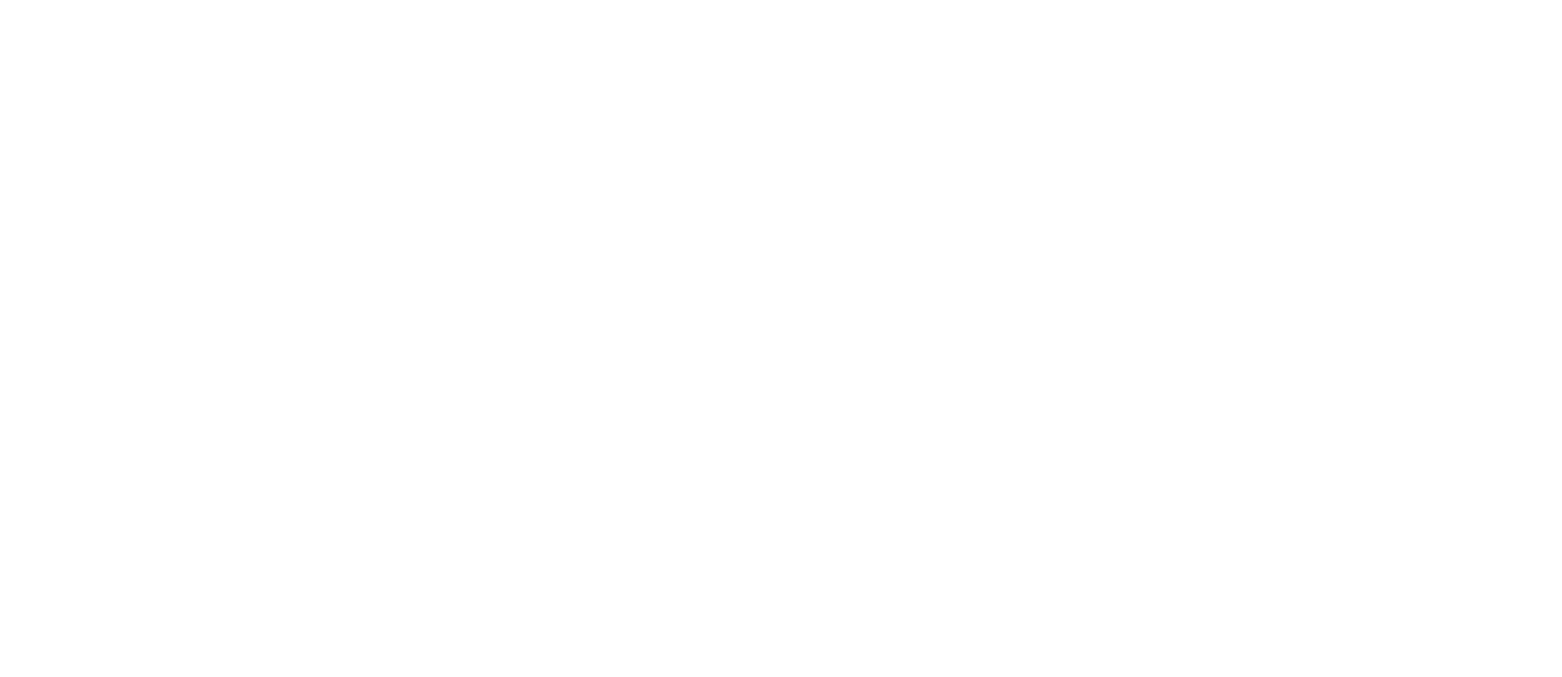
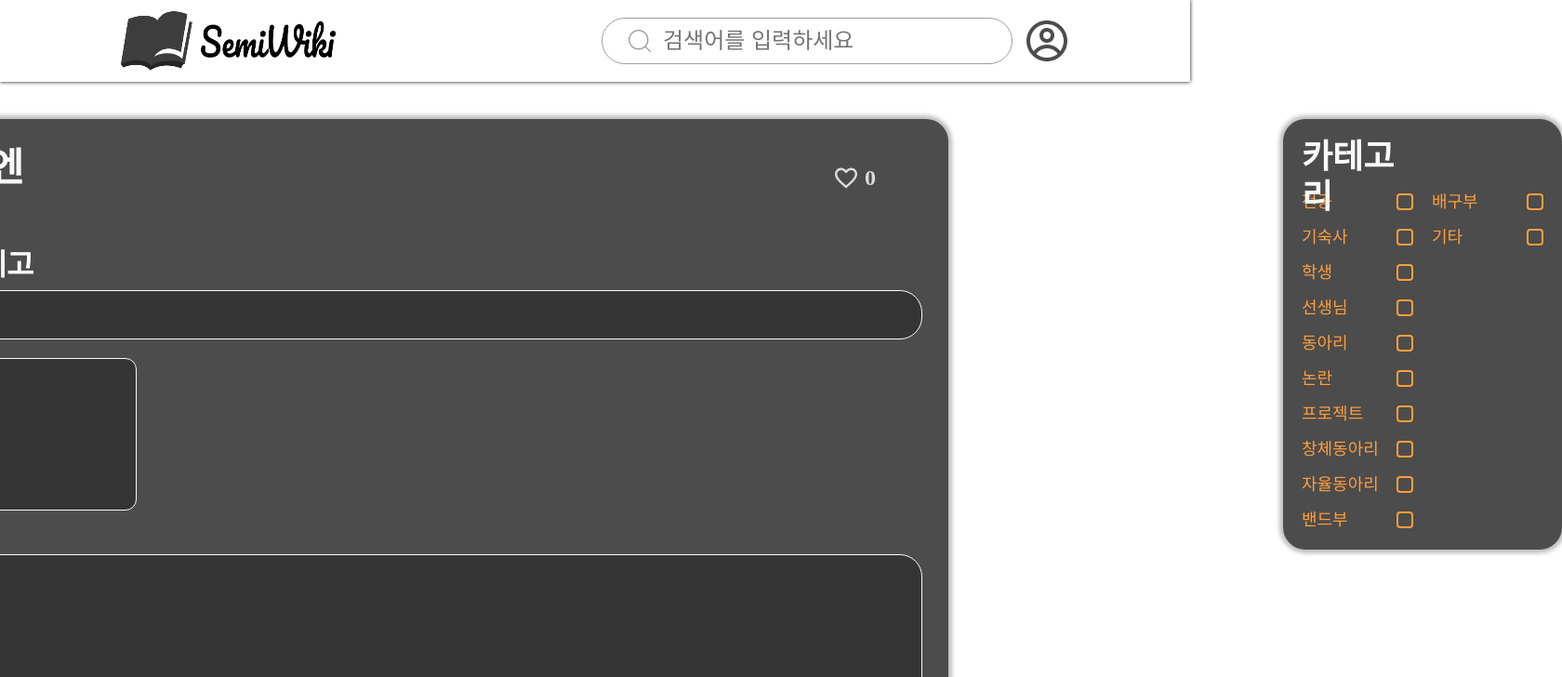
Before and after one commit to dmsSeason11/Semi-Wiki_Frontend, a React (Vite) app: page /board/1 in a window 1280 px wide. Before the commit this address had no page. Shown: the top 728 px of the page at 93% size, 1680 px wide, since content can reach past the window. Built offline with nearby package versions, Linux system fonts and the light colour scheme.

Commit message:
게시판 퍼블리싱, 게시글 퍼블리싱
게시판 퍼블리싱, 게시글 퍼블리싱

```diff
--- a/src/App.jsx
+++ b/src/App.jsx
@@ -5,6 +5,7 @@
 import Login from "./pages/Login/login";
 import SignUp from "./pages/Sign_Up/sign_up";
 import Mypage from "./pages/Mypage/mypage";
+import PostDetail from "./pages/PostDetail/postDetail";
 
 const GlobalStyle = createGlobalStyle`
   * {
@@ -33,6 +34,14 @@
             </Layout>
           }
         />
+        <Route
+          path="/board/:id"
+          element={
+            <Layout>
+              <PostDetail />
+            </Layout>
+          }
+        />
         <Route path="/login" element={<Login />} />
         <Route path="/signup" element={<SignUp />} />
       </Routes>
--- a/src/components/CategoryList/CategoryList.jsx
+++ b/src/components/CategoryList/CategoryList.jsx
@@ -1,14 +1,56 @@
 import "../../styles/reset.css";
+import React, { useState } from "react";
 import {
   CategoryListContainer,
   CategoryListTitle,
-} from "./CategoryList.sytles.js";
+  CategoryItem,
+  CheckboxLabel,
+  HiddenCheckbox,
+  StyledCheckbox,
+} from "./CategoryList.styles.js";
 
 function CategoryList() {
-  return(
+  const [checkItem, setCheckItem] = useState({
+    전공: false,
+    기숙사: false,
+    학생: false,
+    선생님: false,
+    동아리: false,
+    논란: false,
+    프로젝트: false,
+    창체동아리: false,
+    자율동아리: false,
+    밴드부: false,
+    배구부: false,
+    기타: false,
+  });
+
+  const handleCheckboxChange = (name) => {
+    setCheckItem((prev) => ({
+      ...prev,
+      [name]: !prev[name],
+    }));
+  };
+
+  return (
     <>
       <CategoryListContainer>
         <CategoryListTitle>카테고리</CategoryListTitle>
+
+        <CategoryItem>
+          {Object.keys(checkItem).map((category) => (
+            <CheckboxLabel key={category} check={checkItem[category]}>
+              <HiddenCheckbox
+                type="checkbox"
+                checked={checkItem[category]}
+                onChange={() => handleCheckboxChange(category)}
+              />
+              <span>{category}</span>
+              <StyledCheckbox check={checkItem[category]} />
+            </CheckboxLabel>
+          ))}
+        </CategoryItem>
+
       </CategoryListContainer>
     </>
   );
--- /dev/null
+++ b/src/components/CategoryList/CategoryList.styles.js
@@ -0,0 +1,97 @@
+import styled from "styled-components";
+
+// 카테고리 리스트 컨테이너
+export const CategoryListContainer = styled.div`
+  position: absolute;
+  width: 300px;
+  height: 463px;
+  left: 1380px;
+  top: 128px;
+
+  background: #4c4c4c;
+  box-shadow: 0px 0px 4px 4px rgba(0, 0, 0, 0.25);
+  border-radius: 24px;
+`;
+
+// 카테고리 리스트 제목
+export const CategoryListTitle = styled.h1`
+  position: absolute;
+  width: 125px;
+  height: 43px;
+  left: 20px;
+  top: 20px;
+
+  font-family: "Pretendard";
+  font-style: normal;
+  font-weight: 600;
+  font-size: 36px;
+  line-height: 43px;
+
+  color: #f9f9f9;
+`;
+
+// 카테고리 아이템을 감싸는 영역
+export const CategoryItem = styled.div`
+  display: flex;
+  flex-direction: column;
+  align-items: center;
+  flex-wrap: wrap;
+
+  height: 360px;
+
+  gap: 20px;
+  margin: 80px 20px 0 20px;
+`;
+
+// 체크박스 레이블
+export const CheckboxLabel = styled.label`
+  display: flex;
+  align-items: center;
+  justify-content: space-between;
+  width: calc(50% - 10px);
+
+  color: ${({ check }) => (check ? "#FF7F00" : "#FF9E3D")};
+
+  font-size: 18px;
+  font-family: "PretendardsemiBold";
+
+  cursor: pointer;
+  user-select: none;
+
+  transition: 0.1s;
+`;
+
+// 숨겨진 기본 체크박스
+export const HiddenCheckbox = styled.input`
+  display: none;
+`;
+
+// 커스텀 체크박스 스타일
+export const StyledCheckbox = styled.div`
+  width: 18px;
+  height: 18px;
+
+  display: flex;
+  align-items: center;
+  justify-content: center;
+
+  background: transparent;
+  border-radius: 4px;
+
+  border: 2px solid ${({ check }) => (check ? "#FF7F00" : "#FF9E3D")};
+
+  &::after {
+    content: '';
+    position: absolute;
+    width: 3px;
+    height: 10px;
+    border: solid ${({ check }) => (check ? "#FF7F00" : "#FF9E3D")};
+    border-width: 0 2px 2px 0;
+    transform: rotate(45deg);
+
+    margin-bottom: 2px;
+
+    opacity: ${({ check }) => (check ? 1 : 0)};
+    transition: 0.2s;
+  }
+`;
--- a/src/components/CategoryList/CategoryList.sytles.js
+++ /dev/null
@@ -1,31 +0,0 @@
-import styled from "styled-components";
-
-// 카테고리 리스트 컨테이너
-export const CategoryListContainer = styled.div`
-  position: absolute;
-  width: 300px;
-  height: 463px;
-  left: 1380px;
-  top: 128px;
-
-  background: #4c4c4c;
-  box-shadow: 0px 0px 4px 4px rgba(0, 0, 0, 0.25);
-  border-radius: 24px;
-`;
-
-// 카테고리 리스트 제목
-export const CategoryListTitle = styled.h1`
-  position: absolute;
-  width: 125px;
-  height: 43px;
-  left: 20px;
-  top: 20px;
-
-  font-family: 'Pretendard';
-  font-style: normal;
-  font-weight: 600;
-  font-size: 36px;
-  line-height: 43px;
-
-  color: #F9F9F9;
-`;
--- a/src/components/boardItem/boardItem.jsx
+++ b/src/components/boardItem/boardItem.jsx
@@ -1,16 +1,20 @@
 import "../../styles/reset.css";
+import { Link } from "react-router-dom";
 import {
   BoardItemContainer,
   Title,
   Categories,
   CategoryTag,
   Modifier,
+  LinkStyle
 } from "./boardItem.styles";
 
 function BoardItem({ id, title, categories, modifier }) {
   return (
     <BoardItemContainer $isFirst={id===1}>
-      <Title>{title}</Title>
+      <LinkStyle to={`/board/${id}`} style={{ textDecoration: 'none' }}>
+        <Title>{title}</Title>
+      </LinkStyle>
       <Categories>
         {categories.map((category, index) => (
           <CategoryTag key={index}>{category}</CategoryTag>
--- a/src/components/boardItem/boardItem.styles.js
+++ b/src/components/boardItem/boardItem.styles.js
@@ -1,4 +1,5 @@
 import styled from "styled-components";
+import { Link } from "react-router-dom";
 
 // 게시판 아이템 컨테이너
 export const BoardItemContainer = styled.div`
@@ -18,12 +19,19 @@
   border-width: ${({ $isFirst }) => ($isFirst ? "2px 0px 1px 0px" : "0px 0px 1px 0px")};
 `;
 
-// 게시판 제목
-export const Title = styled.div`
+//링크 스타일
+export const LinkStyle = styled(Link)`
+  text-decoration: none;
+  color: inherit;
   flex: 2.7;
   font-size: 24px;
   color: #FF7F00;
   padding-left: 12px;
+`;
+
+// 게시판 제목
+export const Title = styled.div`
+  cursor: pointer;
 `;
 
 // 게시판 카테고리
@@ -31,6 +39,7 @@
   flex: 1.7;
   display: flex;
   gap: 2px;
+  cursor: pointer;
 `;
 
 // 게시판 카테고리 태그
@@ -47,4 +56,5 @@
   flex: 1.7;
   color: #FF9E3D;
   font-size: 24px;
+  cursor: pointer;
 `;
--- /dev/null
+++ b/src/pages/PostDetail/PostDetail.jsx
@@ -0,0 +1,54 @@
+import "../../styles/reset.css";
+import { useState } from "react";
+import { BoardContainer, BoardTitle, Content } from "../Board/board.styles.js";
+import CategoryList from "../../components/CategoryList/CategoryList.jsx";
+import {
+  HiddenButton,
+  LoveLabel,
+  Lovecount,
+  CategoryTitle,
+  Categorycontainer,
+  Contents,
+  Contentcontainer
+} from "./PostDetail.styles.js";
+
+import Love from "../../assets/board/Love.svg";
+
+function PostDetail() {
+  const [loveCount, setLoveCount] = useState(0);
+  const [isClicked, setIsClicked] = useState(false);
+
+  const handleLoveClick = () => {
+    if (!isClicked) {
+      setLoveCount(loveCount + 1);
+      setIsClicked(true);
+    } else {
+      setLoveCount(loveCount - 1);
+      setIsClicked(false);
+    }
+  };
+
+  return (
+    <Content>
+      <BoardContainer>
+        <BoardTitle>백엔드</BoardTitle>
+        <LoveLabel>
+          <HiddenButton onClick={handleLoveClick} />
+          <img src={Love} alt="좋아요" $isClick={isClicked} />
+          <Lovecount>{loveCount}</Lovecount>
+        </LoveLabel>
+
+        <CategoryTitle>카테고리</CategoryTitle>
+        <Categorycontainer></Categorycontainer>
+        <Contents></Contents>
+
+        <Contentcontainer></Contentcontainer>
+
+      </BoardContainer>
+
+      <CategoryList>카테고리</CategoryList>
+    </Content>
+  );
+}
+
+export default PostDetail;
--- /dev/null
+++ b/src/pages/PostDetail/PostDetail.styles.js
@@ -0,0 +1,100 @@
+import styled from "styled-components";
+import Love from "../../assets/board/Love.svg";
+
+// 버튼 숨김
+export const HiddenButton = styled.button`
+  display: none;
+`;
+
+// 추천 레이블
+export const LoveLabel = styled.label`
+  display: inline-block;
+  cursor: pointer;
+
+  img {
+    width: 24px;
+    height: 24px;
+    padding: 0;
+    border: none;
+    cursor: pointer;
+    outline: none;
+
+    position: absolute;
+    width: 24px;
+    height: 24px;
+    left: 978px;
+    top: 52px;
+
+    fill: ${($isClick) => ($isClick ? "#FF0000" : "#4C4C4C")};
+  }
+`;
+
+export const Lovecount = styled.span`
+  position: absolute;
+  width: 62px;
+  height: 29px;
+  left: 1010px;
+  top: 49px;
+
+  font-family: "Pretendard";
+  font-style: normal;
+  font-weight: 600;
+  font-size: 24px;
+  line-height: 29px;
+
+  color: #dbdbdb;
+
+  user-select: none;
+`;
+
+export const CategoryTitle = styled.h2`
+  position: absolute;
+  width: 115px;
+  height: 38px;
+  left: 28px;
+  top: 138px;
+
+  font-family: "Pretendard";
+  font-style: normal;
+  font-weight: 600;
+  font-size: 32px;
+  line-height: 38px;
+
+  color: #f9f9f9;
+`;
+
+export const Categorycontainer = styled.div`
+  position: absolute;
+  width: 1044px;
+  height: 53px;
+  left: 28px;
+  top: 184px;
+
+  background: #353535;
+
+  border: 1px solid #f9f9f9;
+  border-radius: 24px;
+`;
+
+export const Contents = styled.div`
+  position: absolute;
+  width: 200px;
+  height: 164px;
+  left: 27px;
+  top: 257px;
+
+  background: #353535;
+
+  border: 1px solid #f9f9f9;
+  border-radius: 12px;
+`;
+
+export const Contentcontainer = styled.div`
+  width: 1044px;
+  height: 639px;
+  margin-top: 220px;
+
+  background: #353535;
+  border: 1px solid #F9F9F9;
+  border-radius: 24px;
+`;
```
Also changed, not shown: src/assets/board/Love.svg (added), src/components/boardList/boardList.jsx (indentation only).
